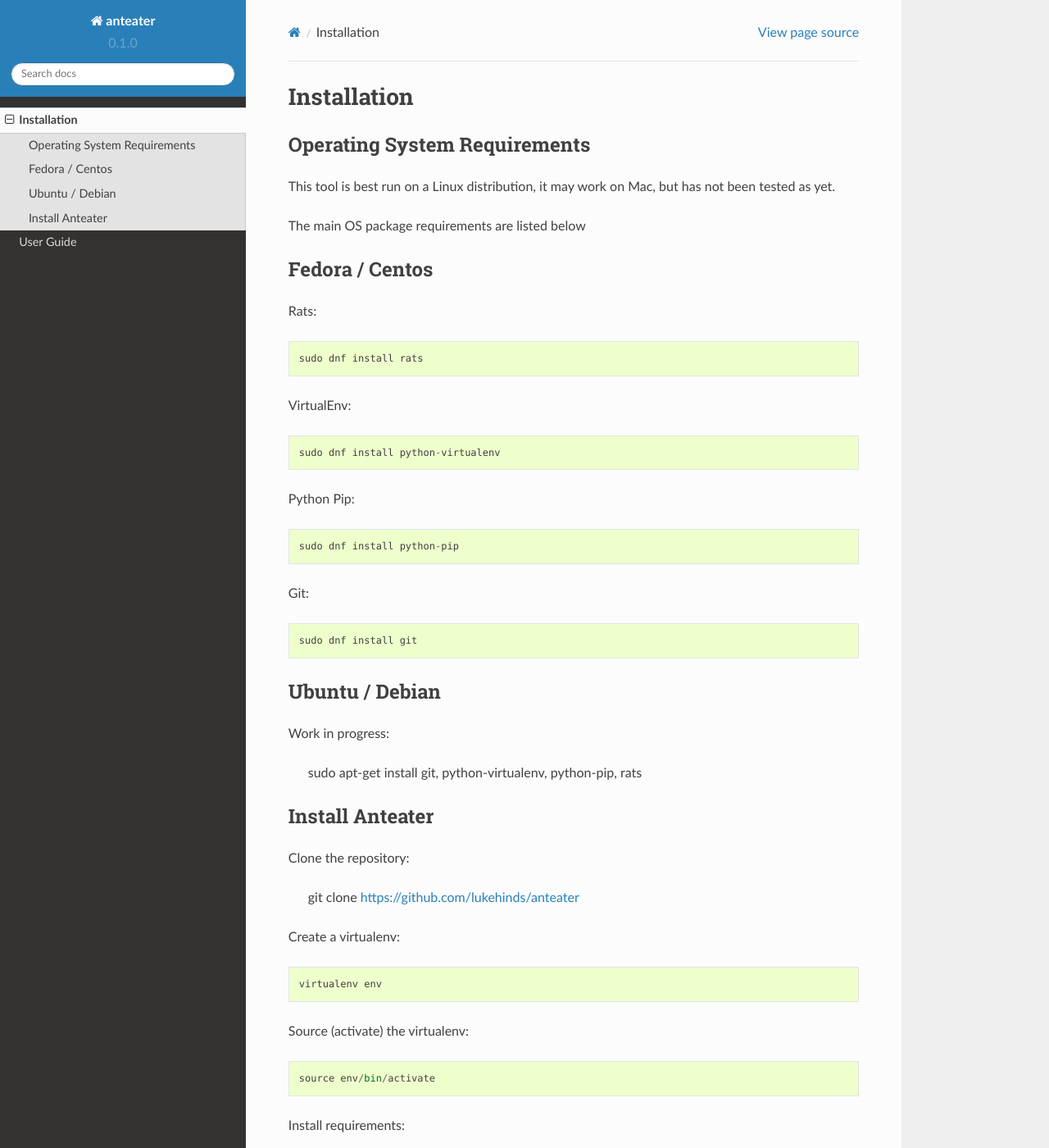
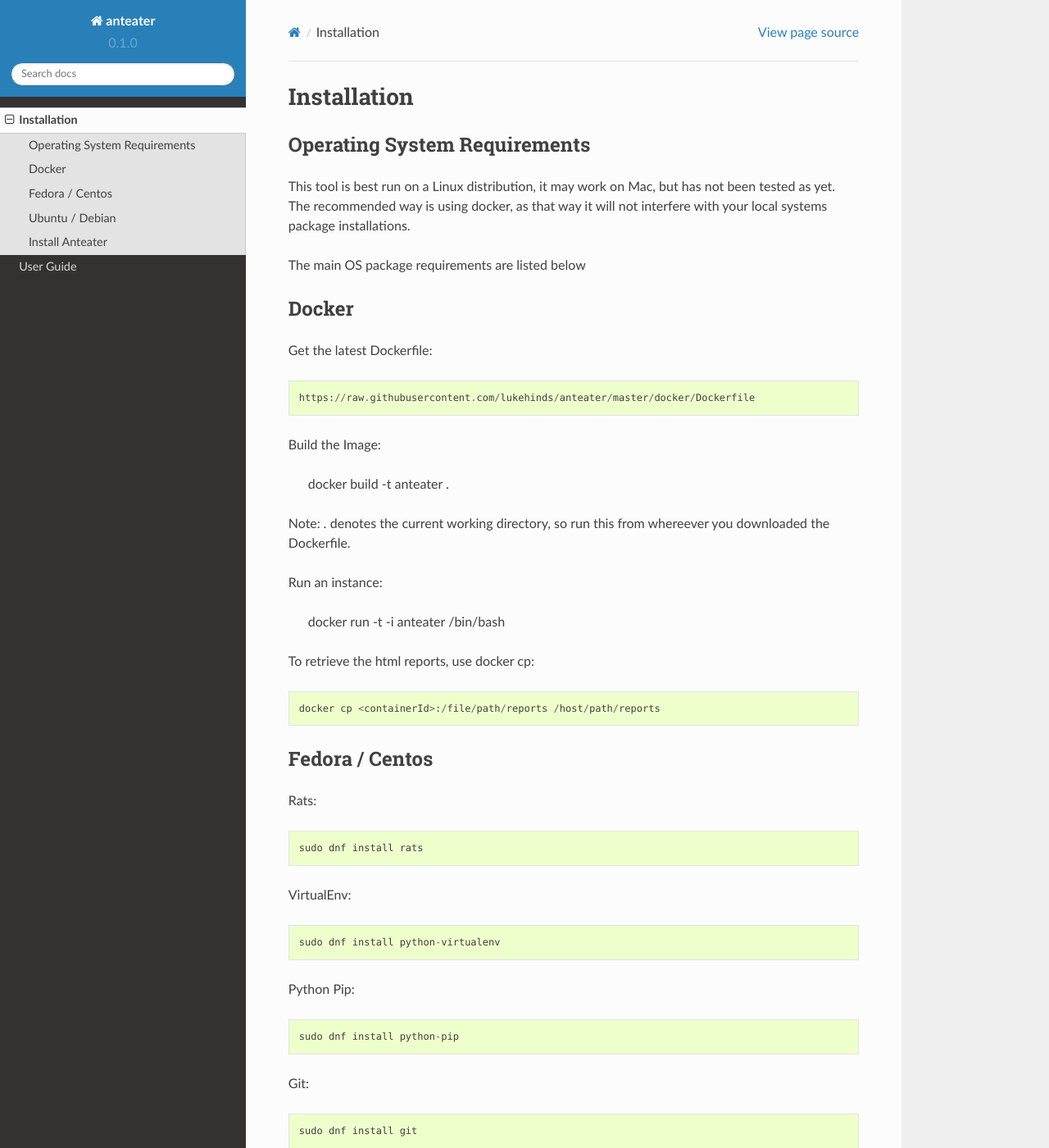
Before and after one commit to anteater/anteater, a Sphinx documentation site: the page built from docs/installation.rst, in a window 1280 px wide and 1400 px high. Shown: the whole window at 82% size. Built offline with Sphinx 7.4.7 and the Read the Docs theme 2.0.0, drawn with Linux system fonts in a browser that asks for light colours; formulas are drawn with MathJax 3; the version number is read from the project's files by our own code.

Commit message:
Updating docs for Docker instructions

```diff
--- a/docs/installation.rst
+++ b/docs/installation.rst
@@ -6,9 +6,32 @@
 -----------------------------
 
 This tool is best run on a Linux distribution, it may work on Mac, but has not
-been tested as yet.
+been tested as yet. The recommended way is using docker, as that way it will
+not interfere with your local systems package installations.
 
 The main OS package requirements are listed below
+
+Docker
+------
+
+Get the latest Dockerfile::
+
+    https://raw.githubusercontent.com/lukehinds/anteater/master/docker/Dockerfile
+
+Build the Image:
+
+    docker build -t anteater .
+
+Note: `.` denotes the current working directory, so run this from whereever you
+downloaded the Dockerfile.
+
+Run an instance:
+
+    docker run -t -i anteater /bin/bash
+
+To retrieve the html reports, use docker cp::
+
+    docker cp <containerId>:/file/path/reports /host/path/reports
 
 Fedora / Centos
 ---------------
```
